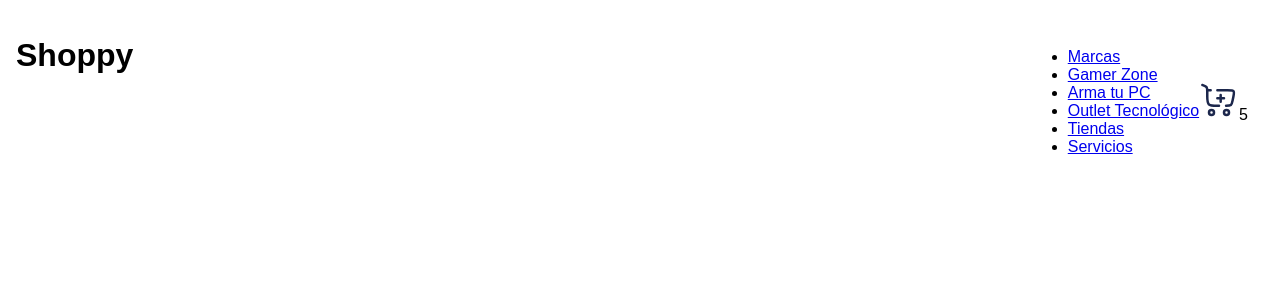
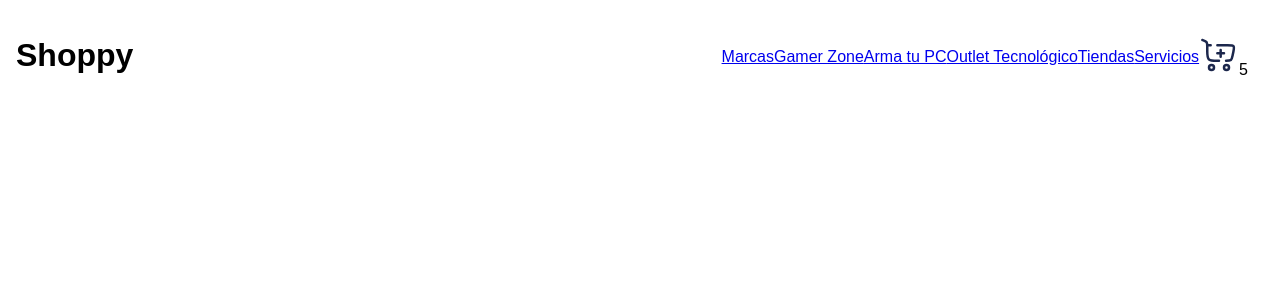
Before and after one commit to ianfr93/preentrega-01-ian-faundez-rubio, a React (Vite) app: page / in a window 1280 px wide. Shown: the top 300 px of the page. Built offline with nearby package versions, Linux system fonts and the light colour scheme.

Commit message:
categorias

```diff
--- a/src/Components/CategoryList.css
+++ b/src/Components/CategoryList.css
@@ -1,6 +1,5 @@
-.navbar__wrapper {
+.category-list{
     display: flex;
-    justify-content:space-between;
-    padding: 1rem;
-    align-items: center;
+    flex-wrap: wrap;
+    list-style: none;
 }
--- a/src/Components/CategoryList.jsx
+++ b/src/Components/CategoryList.jsx
@@ -1,9 +1,8 @@
-import React from 'react';
-
+import "./CategoryList.css";
 function CategoryList() {
   return (
     <nav>
-    <ul>
+    <ul className="category-list">
       <li>
         <a href="/#">Marcas</a>
       </li>
```
